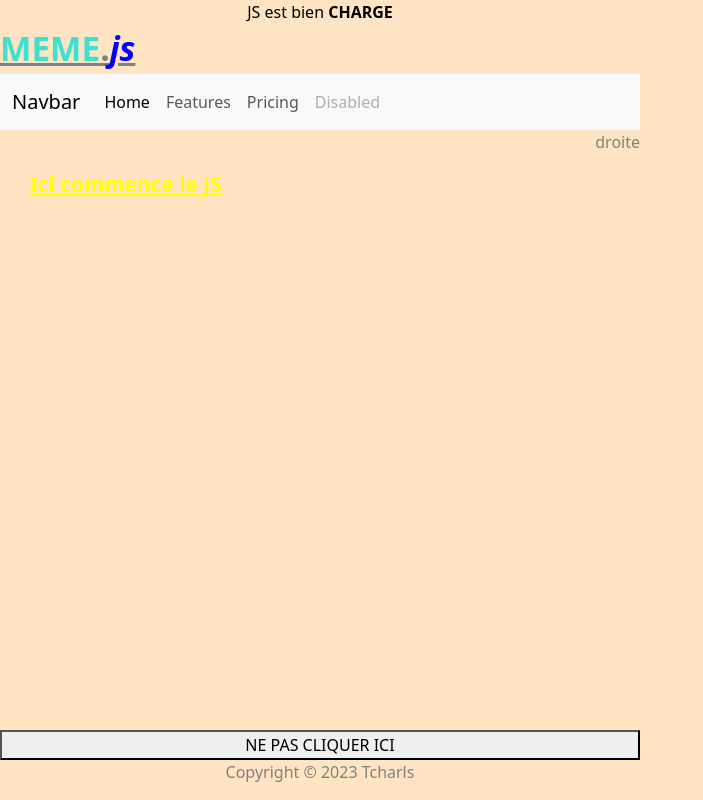
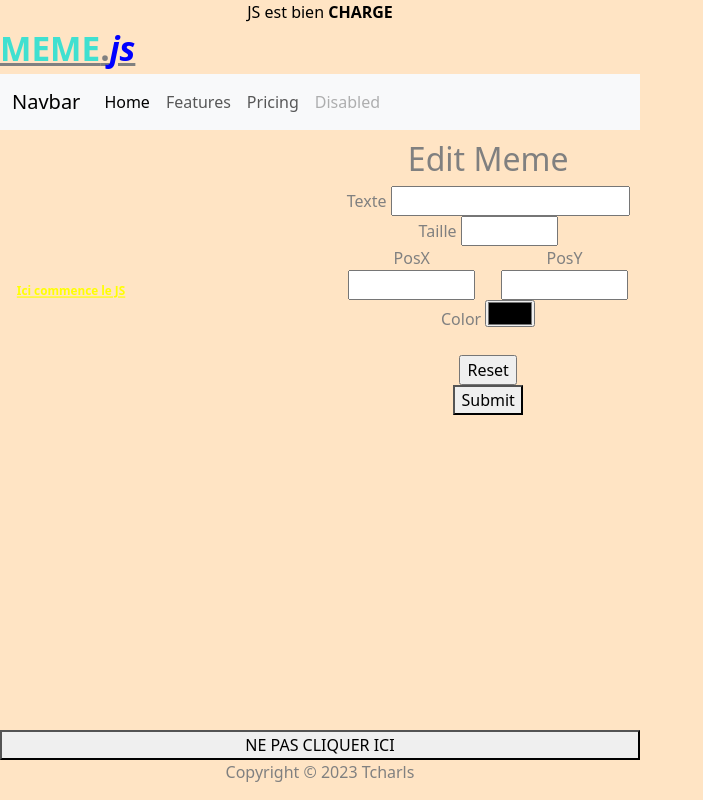
Before and after one commit to Tcharls/Formation_JS_2023, a website: page index.html in a window 1280 px wide. Shown: the whole page, without its empty margins (0-703 px from the left). Drawn offline with nearby package versions, Linux system fonts and the light colour scheme.

Commit message:
ajout formulaire

```diff
--- a/index.html
+++ b/index.html
@@ -9,6 +9,8 @@
       href="/node_modules/bootstrap/dist/css/bootstrap.css"
     />
     <link rel="stylesheet" href="styles/style.css" />
+    <script src="/node_modules/bootstrap/dist/js/bootstrap.js"></script>
+    <script src="/js/index.js"></script>
   </head>
 
   <body>
@@ -69,13 +71,47 @@
               Ici commence le JS
             </text>
           </svg>
-          <div>droite</div>
+          <div>
+            <form action="" name="meme_form" method="post">
+              <h2>Edit Meme</h2>
+              <label for="texte">Texte</label>
+              <input type="text" name="texte" id="texte" />
+
+              <div>
+                <label for="Taille">Taille</label>
+                <input
+                  type="number"
+                  name="Taille"
+                  id="Taille"
+                  min="100"
+                  max="900"
+                  step="100"
+                />
+              </div>
+
+              <div class="col">
+                <div>
+                  <label for="PosX">PosX</label>
+                  <input type="number" name="PosX" id="PosX" min="0" step="5" />
+                </div>
+                <div>
+                  <label for="PosY">PosY</label>
+                  <input type="number" name="PosY" id="PosY" min="0" step="5" />
+                </div>
+              </div>
+              <div>
+                <label for="Color">Color</label>
+                <input type="color" name="Color" id="Color" />
+              </div>
+              <br>
+              <div><input type="reset" value="Reset"></div>
+              <div><button type="submit">Submit</button></div>
+            </form>
+          </div>
         </div>
       </article>
       <button id="dontclick" type="button">NE PAS CLIQUER ICI</button>
       <footer>Copyright &copy; 2023 Tcharls</footer>
     </div>
-    <script src="/node_modules/bootstrap/dist/js/bootstrap.js"></script>
-    <script src="/js/index.js"></script>
   </body>
 </html>
--- a/js/index.js
+++ b/js/index.js
@@ -29,8 +29,13 @@ function initJs(color) {
   document
     .querySelector("#dontclick")
     .addEventListener("click", function (evt) {
-      console.log(evt);
+      changePreHeader("tomato");
     });
 }
 
-initJs("black");
+/** declenche le chargement apres chargement DOM
+
+ */
+document.addEventListener('DOMContentLoaded',function (evt){
+    initJs("black");
+})
--- a/styles/style.css
+++ b/styles/style.css
@@ -44,3 +44,20 @@ footer {
 #meme-viewer > :first-child {
   flex-grow: 1;
 }
+#meme-viewer > div {
+  padding: 10px 5px;
+  overflow-y: scroll;
+  text-align: center;
+  min-width: 300px;
+}
+#meme-viewer .col {
+  display: flex;
+  flex-wrap: wrap;
+  justify-content: space-between;
+}
+.col > div {
+  width: 48%;
+}
+.col input {
+  width: 90%;
+}
```
